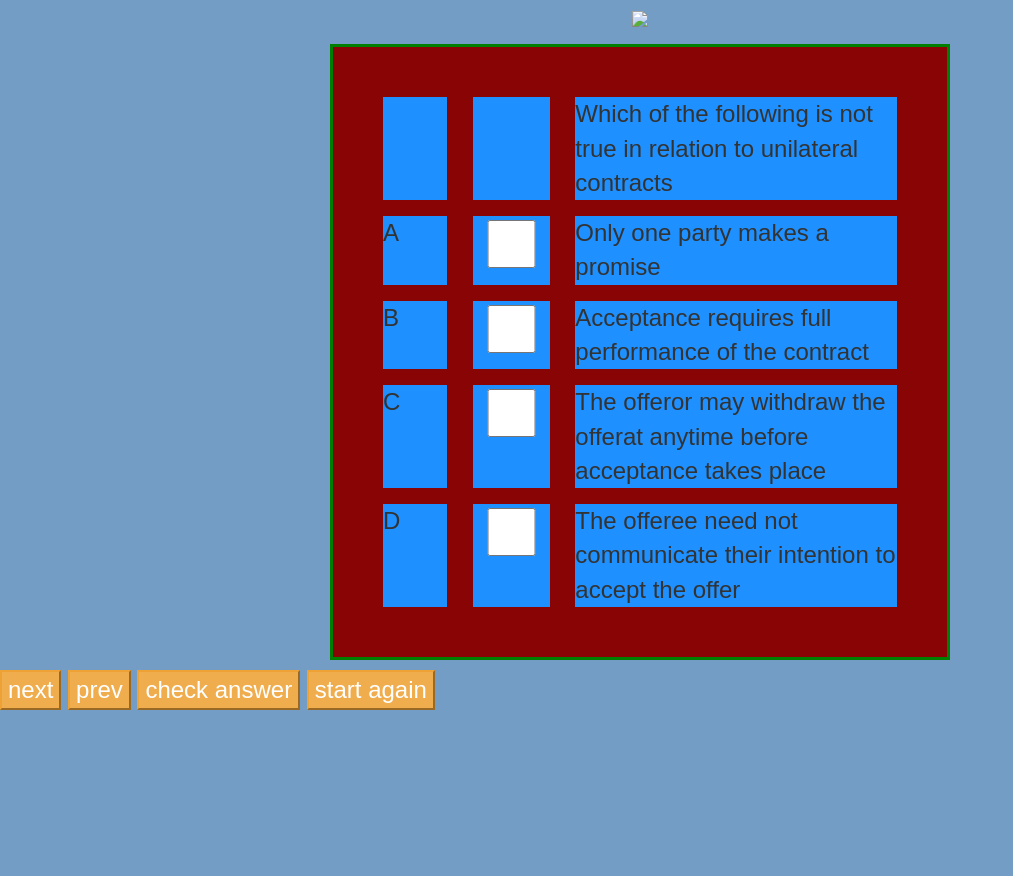
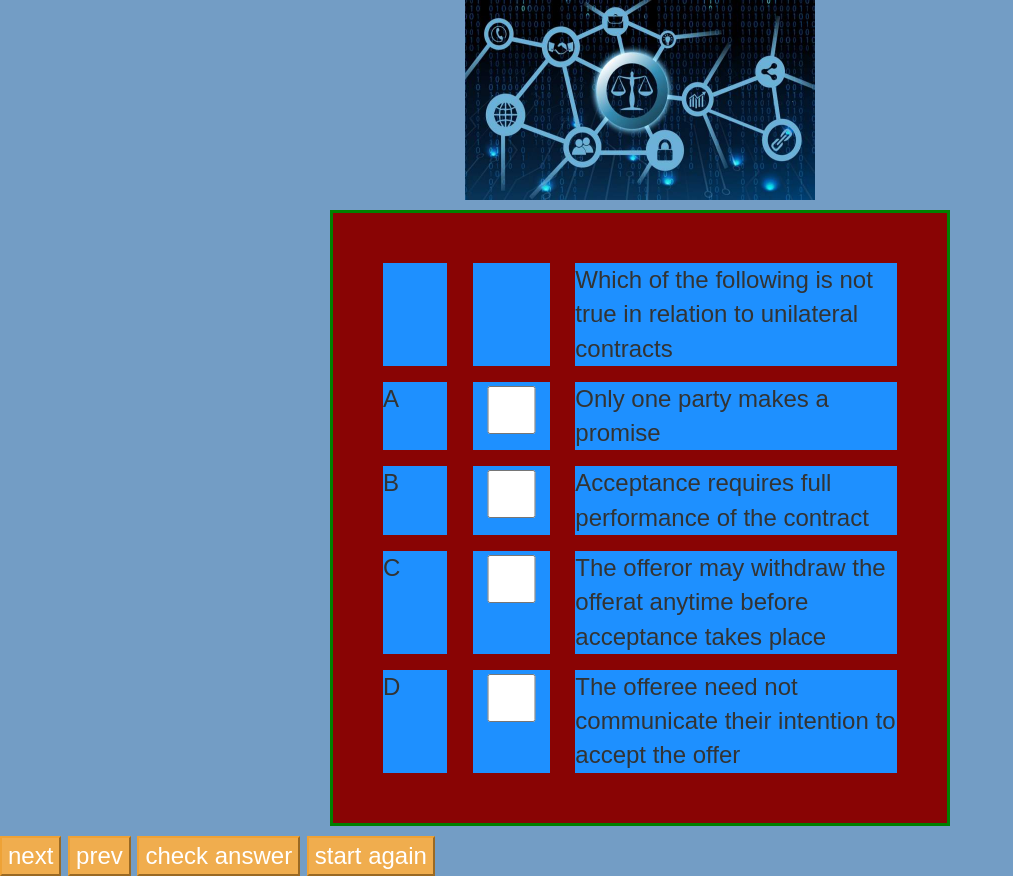
Before and after one commit to s2190812MikestudentsSouthwark/s2190812MikestudentsSouthwark.github.io, a plain HTML site: page draftProject2 html CSS JS (003).html in a window 1280 px wide. Shown: the whole page, without its empty margins (0-1013 px from the left). Before the commit the page ends 800 px from the top, so only its background shows below. Drawn offline with nearby package versions, Linux system fonts and the light colour scheme.

Commit message:
line 18  draftproject2 HTML JS   <img src="LegalTech.jpg" width="50%">
 <img src="LegalTech.jpg" width="50%">

```diff
--- a/draftProject2 html CSS JS (003).html
+++ b/draftProject2 html CSS JS (003).html
@@ -15,7 +15,7 @@
 <body onload="displayfirstquestion()">
   <header>
     <div>
-  <img src="image\banner.webp" width="50%">
+      <img src="LegalTech.jpg" width="50%">
   </div>
     </header>
 
```
